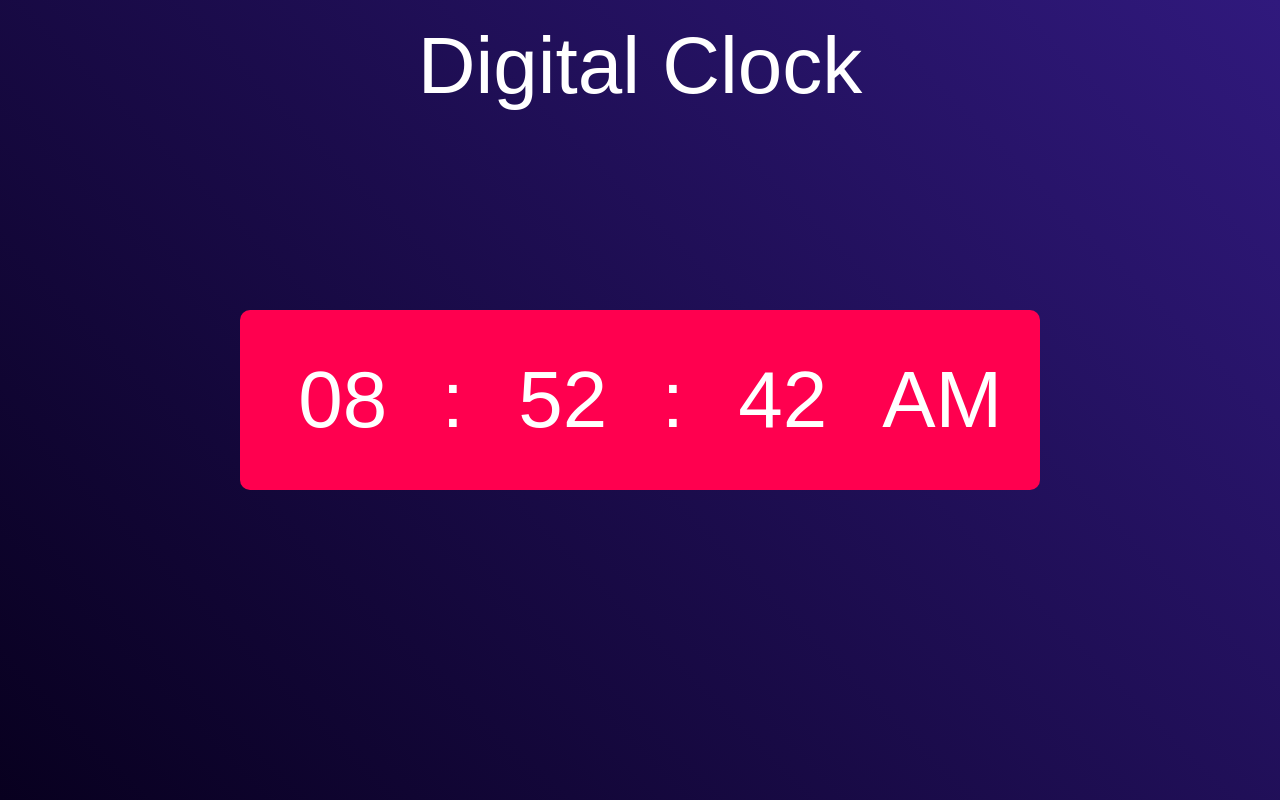
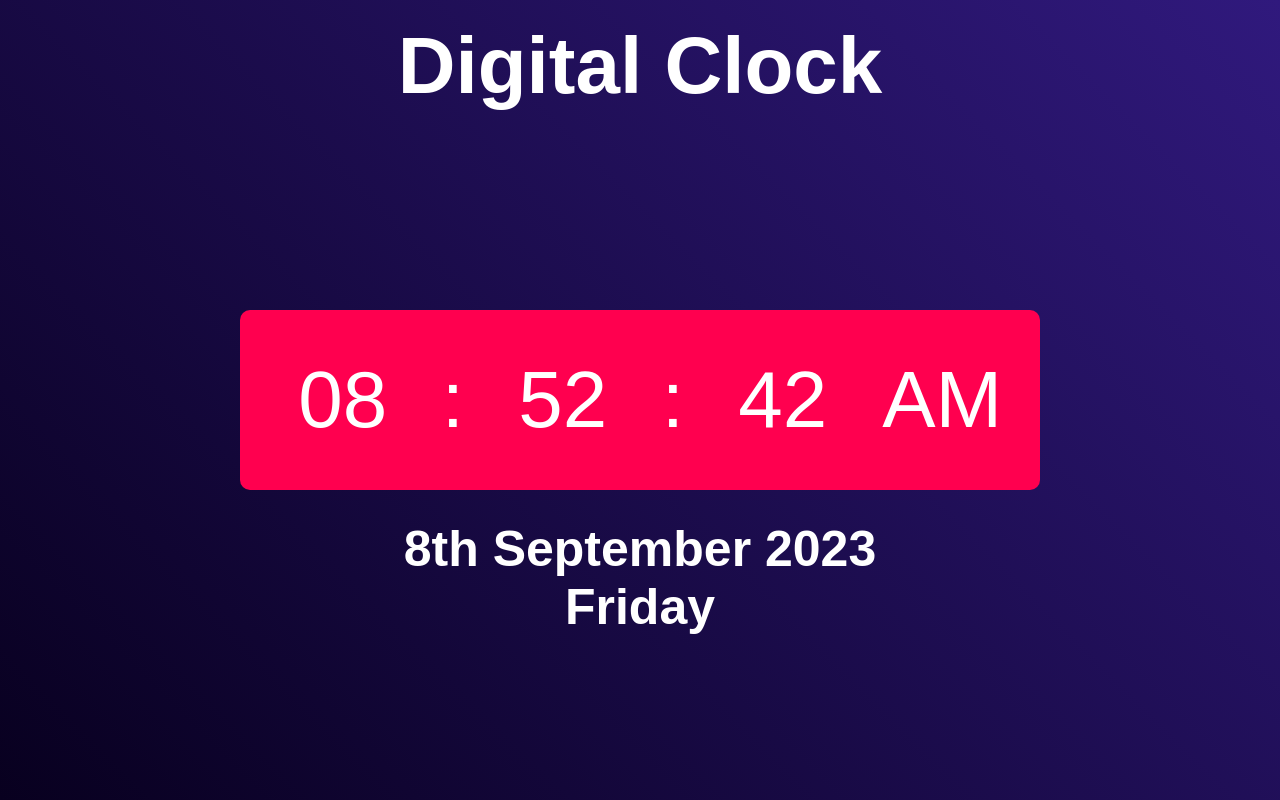
Before and after one commit to antriksh-9/digital_clock, a plain HTML site: page index.html in a window 1280 px wide. Drawn offline with Linux system fonts and the light colour scheme.

Commit message:
added day & date feature

```diff
--- a/index.html
+++ b/index.html
@@ -20,6 +20,10 @@
                 <p>&nbsp&nbsp&nbsp&nbsp&nbsp&nbsp&nbsp&nbsp&nbsp&nbsp</p>
                 <span class="session">AM</span>
             </div>
+            <div class="write2">
+                <div class="date">8th September 2023</div>
+                <div class="day">Friday</div>
+            </div>
         </div>
     </div>
 </body>
--- a/script.js
+++ b/script.js
@@ -2,6 +2,8 @@ let hourHand = document.querySelector(".hours");
 let minHand = document.querySelector(".minutes");
 let secHand = document.querySelector(".seconds");
 let session = document.querySelector(".session");
+let date = document.querySelector(".date");
+let day = document.querySelector(".day");
 
 let ticking = ()=>{
     let currDate = new Date();
@@ -23,5 +25,32 @@ let ticking = ()=>{
     if(secHand.textContent<10){
         secHand.textContent = "0"+secHand.textContent;
     }
+    let dayArr = ["Sunday","Monday","Tuesday","Wednesday","Thursday","Friday","Saturday"];
+    for(let i=0; i<7; i++){
+        if(day.textContent==i){
+            day.textContent = dayArr[i];
+        }
+    }
+    let month = currDate.getMonth();
+    let MonthArr = ["January","February","March","April","May","June","July","August","September","October","November","December"];
+    for(let i=0; i<12; i++){
+        if(month==i){
+            month = MonthArr[i];
+        }
+    }
+    let dateSuff = currDate.getDate();
+    if(dateSuff==1 || dateSuff==31 || dateSuff==21){
+        dateSuff+="st";
+    }
+    else if(dateSuff==2 || dateSuff==22){
+        dateSuff+="nd";
+    }
+    else if(dateSuff==3 || dateSuff==23){
+        dateSuff+="rd";
+    }
+    else{
+        dateSuff+="th";
+    }
+    date.textContent = dateSuff + " " + month + " " + currDate.getFullYear();
 }
 setInterval(ticking,1000);
--- a/style.css
+++ b/style.css
@@ -16,6 +16,7 @@
     align-items: center;
     justify-content: center;
     font-size: 80px;
+    font-weight: 700;
     padding: 20px;
 }
 .container{
@@ -42,3 +43,9 @@
     position: relative;
     display: inline-block;
 }
+.write2{
+    font-size: 50px;
+    text-align: center;
+    padding: 30px;
+    font-weight: 600;
+}
```
